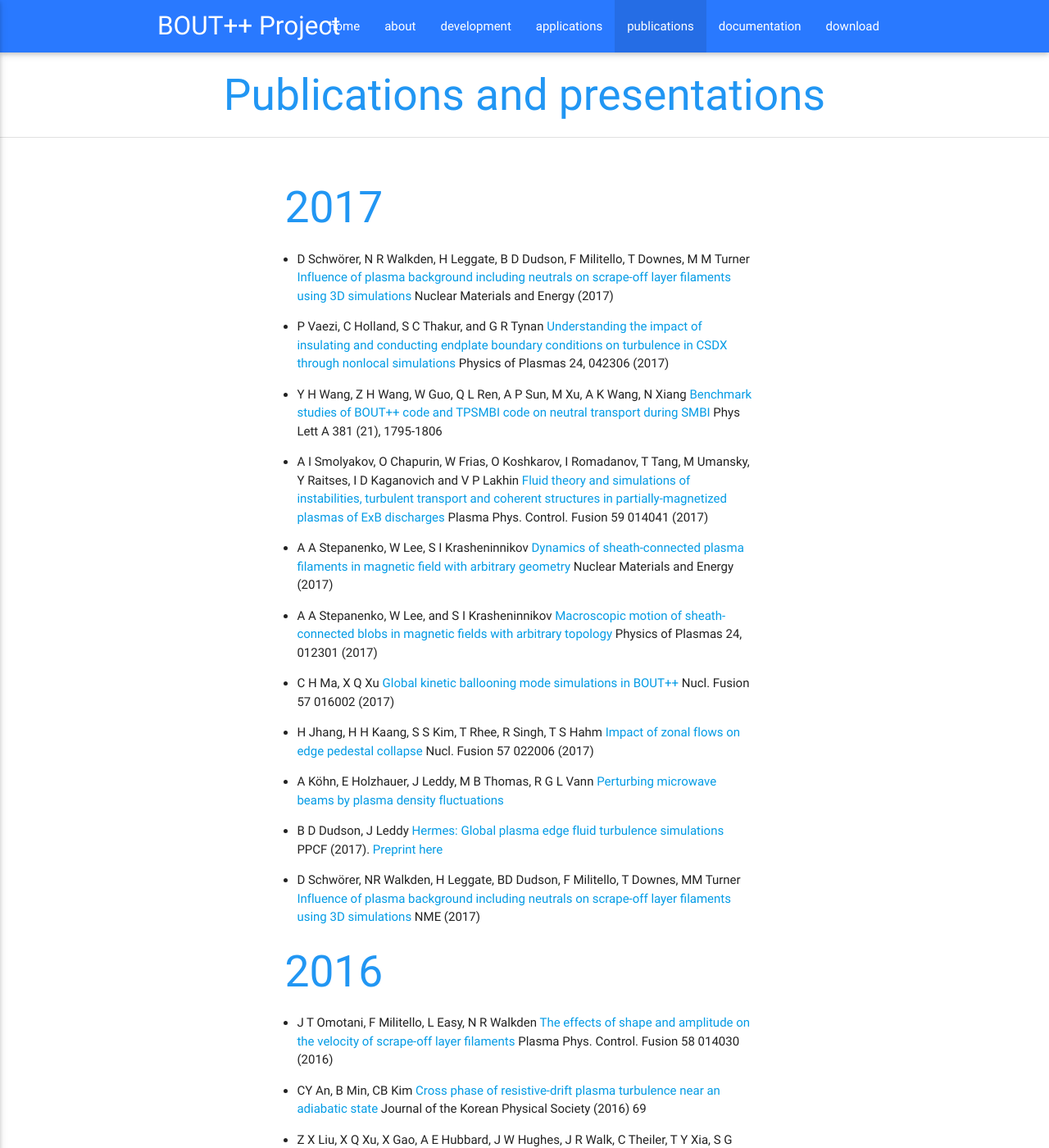
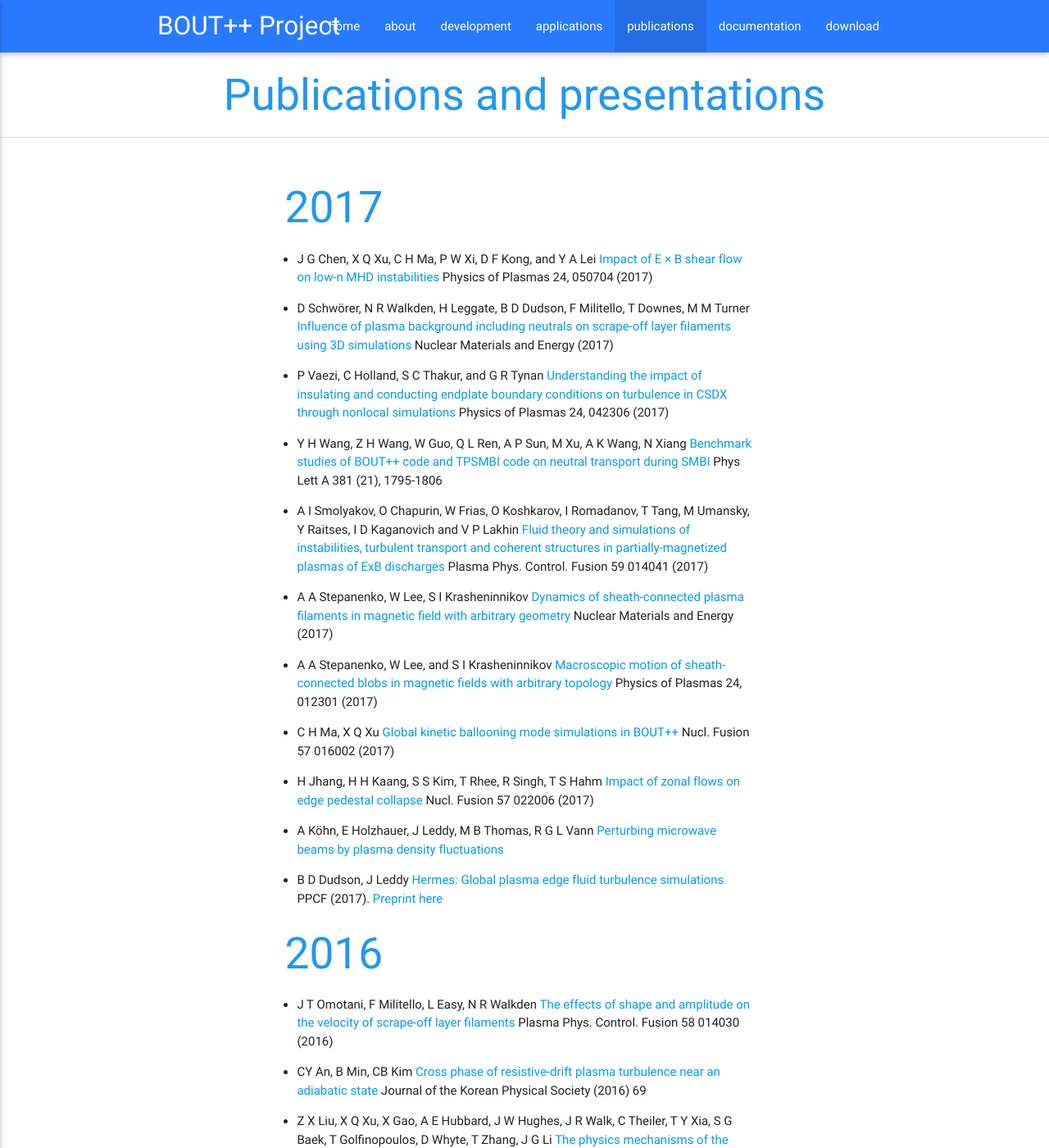
Before and after one commit to boutproject/boutproject.github.io, a Jekyll site: the page built from publications/index.md, in a window 1280 px wide and 1400 px high. Shown: the whole window at 82% size. Built offline with Jekyll 4.4.1, drawn with Linux system fonts in a browser that asks for light colours.

Commit message:
Adding publication

```diff
--- a/publications/index.md
+++ b/publications/index.md
@@ -8,6 +8,7 @@
 2017
 ----
 
+* J G Chen, X Q Xu, C H Ma, P W Xi, D F Kong, and Y A Lei [Impact of E × B shear flow on low-n MHD instabilities](http://dx.doi.org/10.1063/1.4984257) Physics of Plasmas 24, 050704 (2017)
 * D Schwörer, N R Walkden, H Leggate, B D Dudson, F Militello, T Downes, M M Turner [Influence of plasma background including neutrals on scrape-off layer filaments using 3D simulations](https://doi.org/10.1016/j.nme.2017.02.016) Nuclear Materials and Energy (2017)
 * P Vaezi, C Holland, S C Thakur, and G R Tynan [Understanding the impact of insulating and conducting endplate boundary conditions on turbulence in CSDX through nonlocal simulations](http://dx.doi.org/10.1063/1.4980843) Physics of Plasmas 24, 042306 (2017)
 * Y H Wang, Z H Wang, W Guo, Q L Ren, A P Sun, M Xu, A K Wang, N Xiang [Benchmark studies of BOUT++ code and TPSMBI code on neutral transport during SMBI](https://doi.org/10.1016/j.physleta.2017.03.036) Phys Lett A 381 (21), 1795-1806
@@ -18,7 +19,6 @@
 * H Jhang, H H Kaang, S S Kim, T Rhee, R Singh, T S Hahm [Impact of zonal flows on edge pedestal collapse](http://doi.org/10.1088/0029-5515/57/2/022006) Nucl. Fusion 57 022006 (2017)
 * A Köhn, E Holzhauer, J Leddy, M B Thomas, R G L Vann [Perturbing microwave beams by plasma density fluctuations](https://arxiv.org/abs/1703.05182)
 * B D Dudson, J Leddy [Hermes: Global plasma edge fluid turbulence simulations](https://doi.org/10.1088/1361-6587/aa63d2) PPCF (2017). [Preprint here](https://arxiv.org/abs/1609.03360)
-* D Schwörer, NR Walkden, H Leggate, BD Dudson, F Militello, T Downes, MM Turner [Influence of plasma background including neutrals on scrape-off layer filaments using 3D simulations](https://www.sciencedirect.com/science/article/pii/S2352179116301648?np=y) NME (2017)
 
 2016
 ----
```
